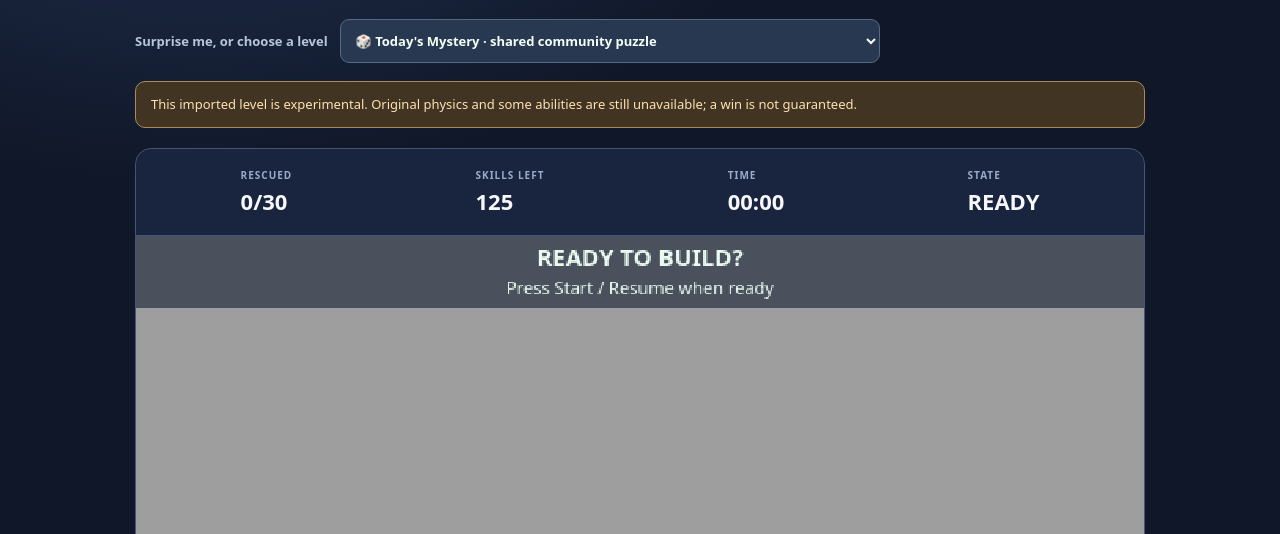
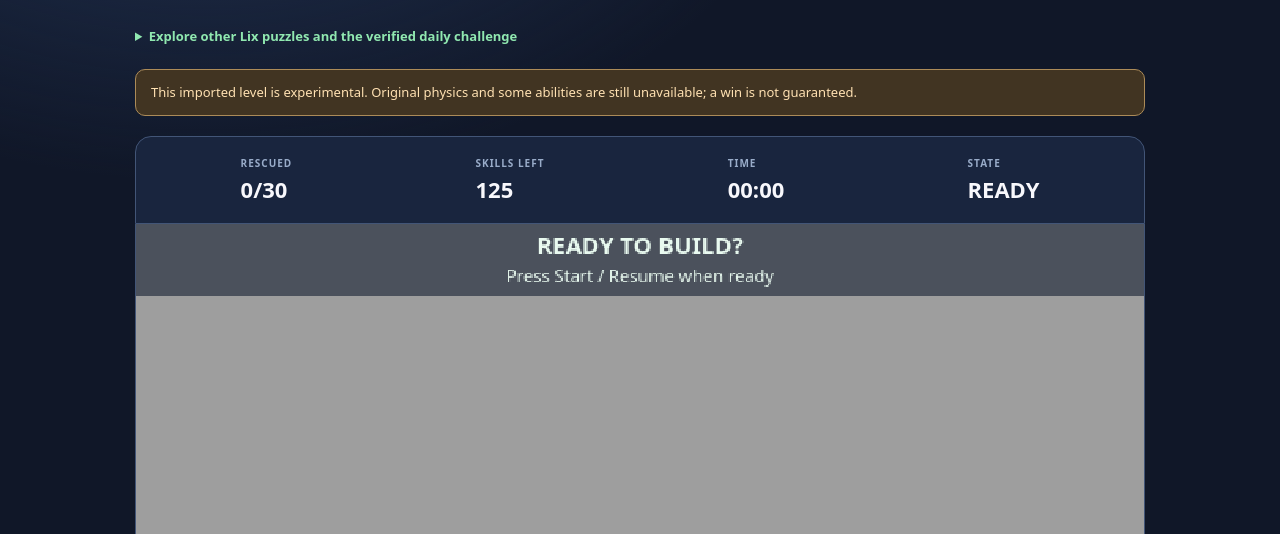
Before and after one commit to gurprit/dailylemming, a website built with Vite: page index.html in a window 1280 px wide. Shown: the part 266-800 px from the top of the page. Built offline with nearby package versions, Linux system fonts and the light colour scheme; files whose address does not match are found by name.

Commit message:
ui: collapse level list behind optional Explore control so players land directly in their mystery

```diff
--- a/index.html
+++ b/index.html
@@ -46,6 +46,10 @@
  .daily-summary{display:flex;flex-wrap:wrap;justify-content:space-between;align-items:center;gap:10px;padding:12px 15px;margin:7px 0 14px;background:#193b32;border:1px solid #579d76;border-radius:12px;color:#e6fff0;font-size:13px}
  .daily-summary strong{color:#92f3ae}
  .daily-summary[hidden]{display:none}
+  .level-browser{margin:12px 0 16px}
+ .level-browser summary{cursor:pointer;color:#90e8b0;font-size:13px;font-weight:750;padding:8px 0;user-select:none}
+ .level-browser summary:hover{text-decoration:underline}
+ .level-browser .level-select{margin:6px 0 0}
   .experiment-hint{min-height:22px}
  @media(max-width:660px){.experiment-buttons button{flex:1 1 42%}.experiment-buttons button#restart{flex:1 1 100%}}
  .experiment-hint{font-size:13px;line-height:1.6;color:#bccde4;margin:13px 3px 0}
@@ -76,8 +80,10 @@
  </section>
  <h1 id="level-title">Little Bridge</h1>
  <p class="lead" id="level-intro">One small gap. Three builders. No nasty steel ceiling. Build a little bridge and get your Lemming home.</p>
+ <details class="level-browser">
+  <summary>Explore other Lix puzzles and the verified daily challenge</summary>
  <label class="level-select" for="level-picker">
-  <span>Surprise me, or choose a level</span>
+  <span>Choose a mystery or a particular community level</span>
   <select id="level-picker" aria-label="Choose a mystery community level or verified daily challenge">
     <option value="__mystery__">🎲 Today's Mystery · shared community puzzle</option>
     <option value="__daily__">🏆 Verified Daily Challenge · streak</option>
@@ -95,6 +101,7 @@
     </optgroup>
   </select>
  </label>
+ </details>
  <p class="compat-warning" id="compat-warning" role="status" hidden></p>
  <section aria-label="Playable puzzle">
   <div class="experiment-stats">
```
